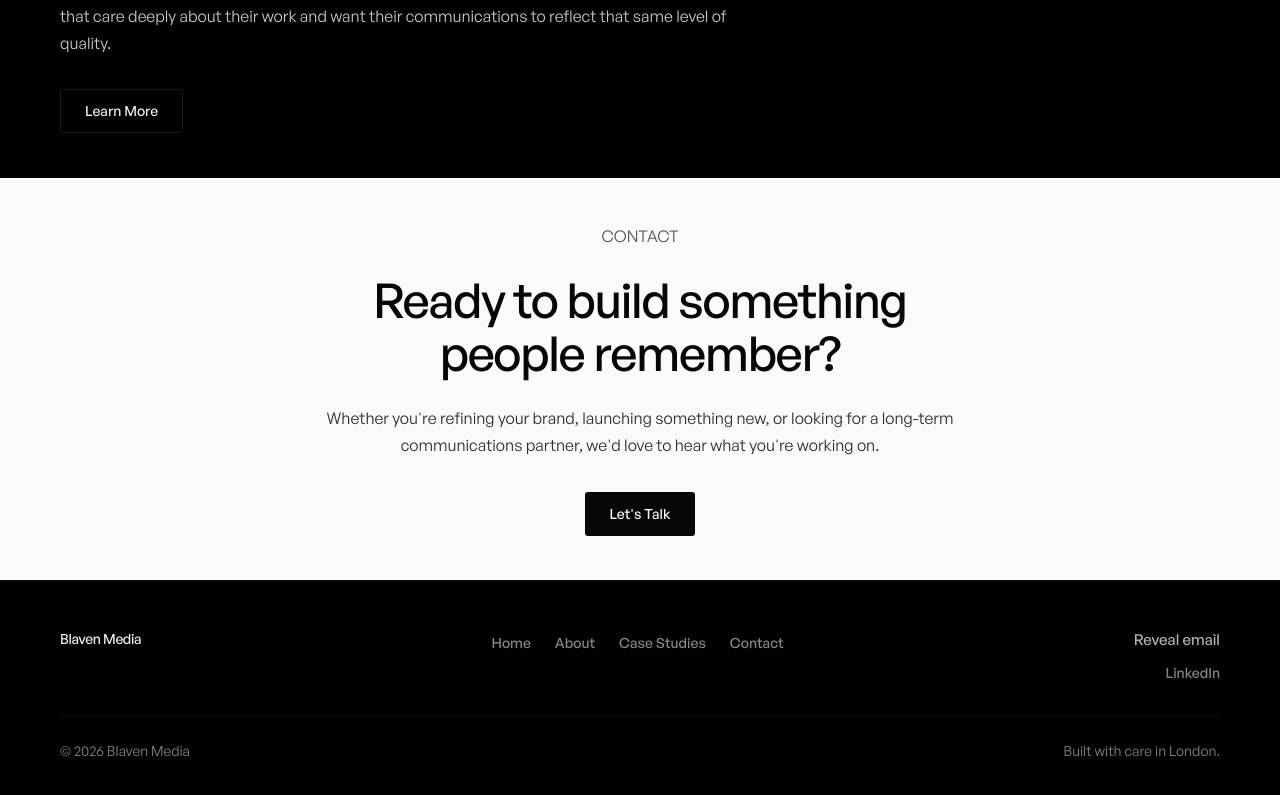
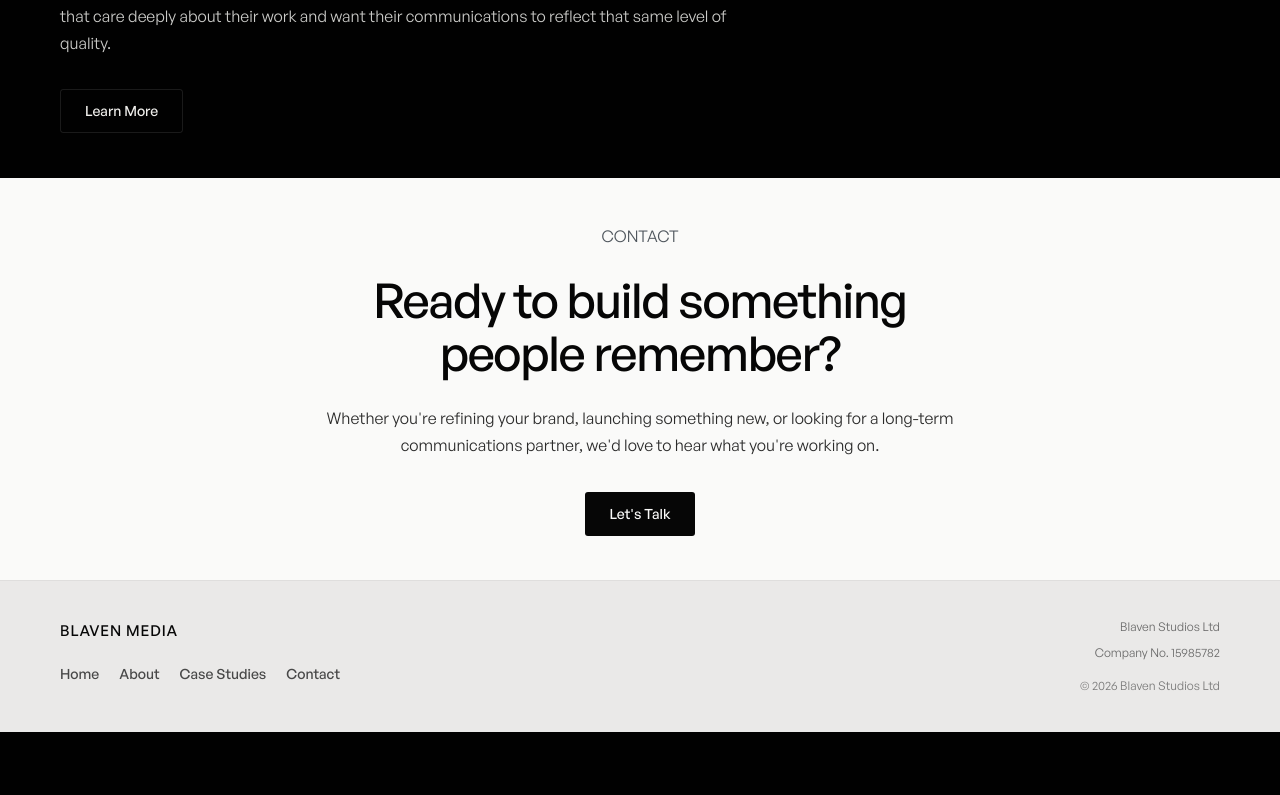
Before and after one commit to jakehbill/blaven-media, a Next.js app: page / in a window 1280 px wide. Shown: the part 4772-5567 px from the top of the page. After the commit the page ends 5504 px from the top, so only its background shows below. Built offline with nearby package versions, Linux system fonts and the light colour scheme; no server answers.

Commit message:
Refine footer with company details

```diff
--- a/components/layout/footer.tsx
+++ b/components/layout/footer.tsx
@@ -1,30 +1,24 @@
 import Link from "next/link";
 
-import { EmailReveal } from "@/components/ui/email-reveal";
 import { Container } from "@/components/ui/container";
 import { TextLink } from "@/components/ui/text-link";
-import { contactPageContent } from "@/data/contact";
 import { primaryNavigation } from "@/data/navigation";
-import { siteConfig } from "@/data/site";
 
 export function Footer() {
-  const year = new Date().getFullYear();
-  const linkedin = contactPageContent.details.linkedin;
-
   return (
-    <footer className="surface-dark border-t border-border/60">
+    <footer className="surface-grey border-t border-border/40">
       <Container>
-        <div className="flex flex-col gap-8 py-10 md:py-12">
-          <div className="flex flex-col gap-8 md:flex-row md:items-start md:justify-between">
+        <div className="flex flex-col gap-8 py-8 md:flex-row md:items-start md:justify-between md:gap-12 md:py-9">
+          <div className="space-y-4">
             <Link
               href="/"
-              className="text-sm font-medium tracking-tight text-foreground transition-opacity duration-300 hover:opacity-75"
+              className="inline-block text-[0.9375rem] font-medium tracking-[0.06em] text-foreground uppercase transition-opacity duration-300 hover:opacity-70"
             >
-              {siteConfig.name}
+              Blaven Media
             </Link>
 
             <nav aria-label="Footer">
-              <ul className="flex flex-wrap gap-x-6 gap-y-3">
+              <ul className="flex flex-wrap gap-x-5 gap-y-2">
                 {primaryNavigation.map((item) => (
                   <li key={item.href}>
                     <TextLink
@@ -38,30 +32,17 @@ export function Footer() {
                 ))}
               </ul>
             </nav>
-
-            <div className="flex flex-col gap-3 sm:items-end">
-              <EmailReveal
-                variant="text"
-                className="[&_button]:text-muted-foreground [&_button]:hover:text-foreground [&_a]:text-muted-foreground [&_a]:hover:text-foreground"
-              />
-              <TextLink
-                href={linkedin.href}
-                variant="muted"
-                className="text-sm"
-                target="_blank"
-                rel="noopener noreferrer"
-              >
-                {linkedin.label}
-              </TextLink>
-            </div>
           </div>
 
-          <div className="flex flex-col gap-2 border-t border-border/60 pt-6 sm:flex-row sm:items-center sm:justify-between">
-            <p className="text-caption text-muted-foreground">
-              © {year} {siteConfig.name}
+          <div className="space-y-1.5 md:text-right">
+            <p className="text-[0.75rem] leading-relaxed text-muted-foreground/80">
+              Blaven Studios Ltd
             </p>
-            <p className="text-caption text-muted-foreground">
-              {contactPageContent.footer.tagline}
+            <p className="text-[0.75rem] leading-relaxed text-muted-foreground/80">
+              Company No. 15985782
+            </p>
+            <p className="pt-2 text-[0.75rem] leading-relaxed text-muted-foreground/70">
+              © 2026 Blaven Studios Ltd
             </p>
           </div>
         </div>
--- a/data/contact.ts
+++ b/data/contact.ts
@@ -49,9 +49,6 @@ export type ContactPageContent = {
     revealLabel: string;
     copyLabel: string;
     copiedLabel: string;
-  };
-  footer: {
-    tagline: string;
   };
 };
 
@@ -119,7 +116,4 @@ export const contactPageContent: ContactPageContent = {
     copyLabel: "Copy",
     copiedLabel: "Copied",
   },
-  footer: {
-    tagline: "Built with care in London.",
-  },
 };
```
